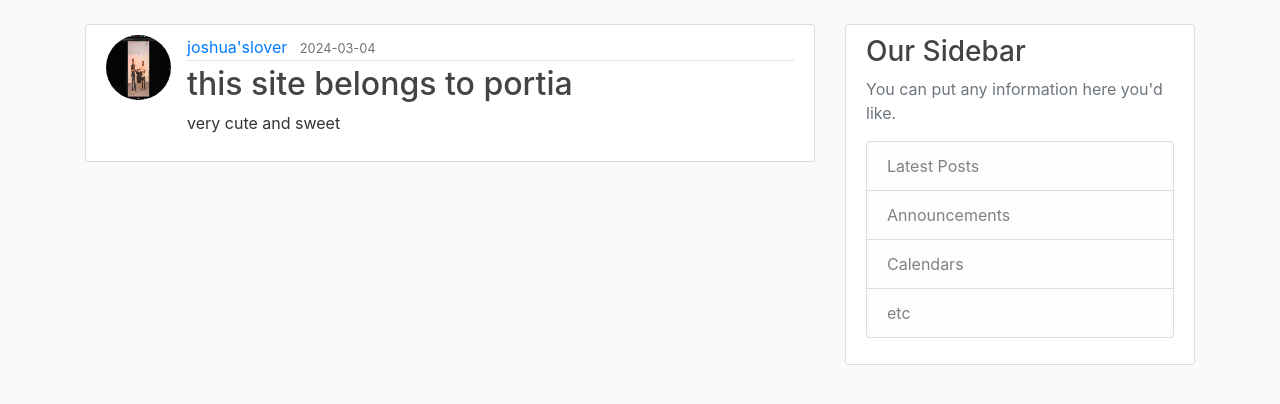
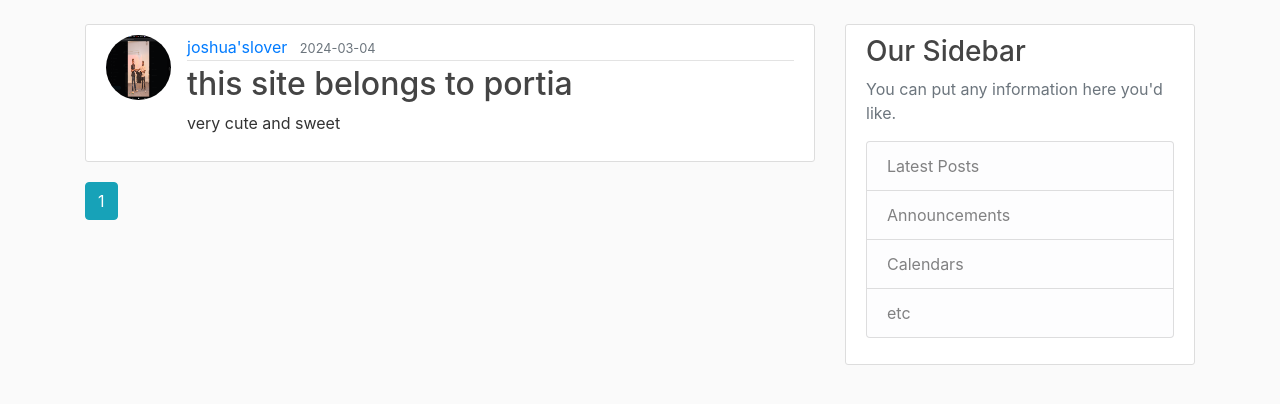
Before and after one commit to Joshua-Coded/test_flask, a Flask app: page / in a window 1280 px wide. Shown: the part 56-460 px from the top of the page. Run offline with Flask 3, Linux system fonts and the light colour scheme; some libraries are stand-ins or nearby versions.

Commit message:
paginattion done

```diff
--- a/blog/templates/home.html
+++ b/blog/templates/home.html
@@ -13,4 +13,16 @@
         </div>
       </article>
     {% endfor %}
+
+    {% for page_num in posts.iter_pages(left_edge=1, right_edge=1, left_current=1, right_current=2) %}
+        {% if page_num %}
+            {% if posts.page == page_num %}
+          <a class="btn btn-info mb-4" href="{{ url_for('home', page=page_num) }}">{{ page_num }}</a>
+            {% else %}
+            <a class="btn btn-outline-info mb-4" href="{{ url_for('home', page=page_num) }}">{{ page_num }}</a>
+            {% endif %}
+        {% else %}
+        ...
+        {% endif %}
+    {% endfor %}
 {% endblock content%}
```
